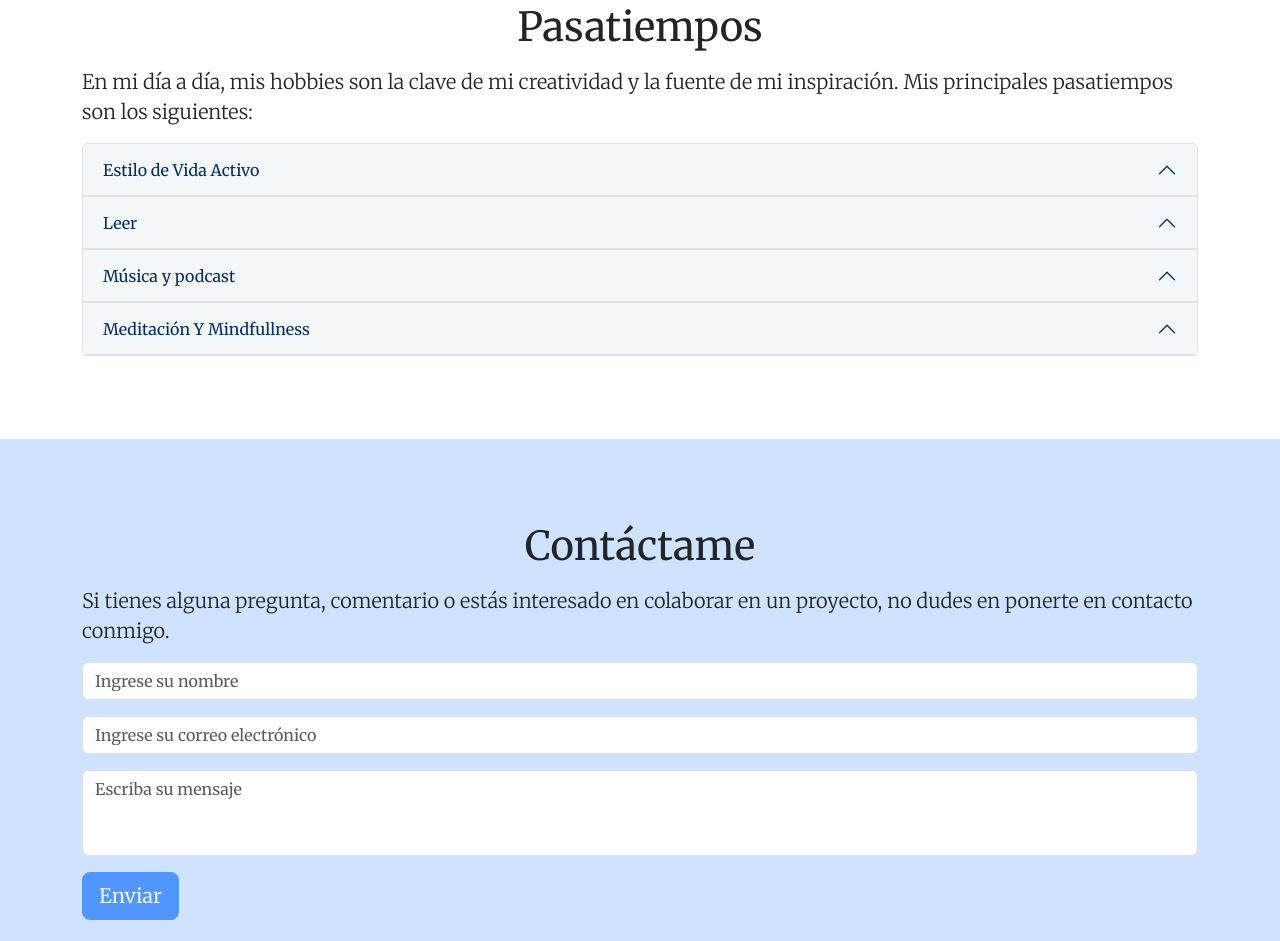
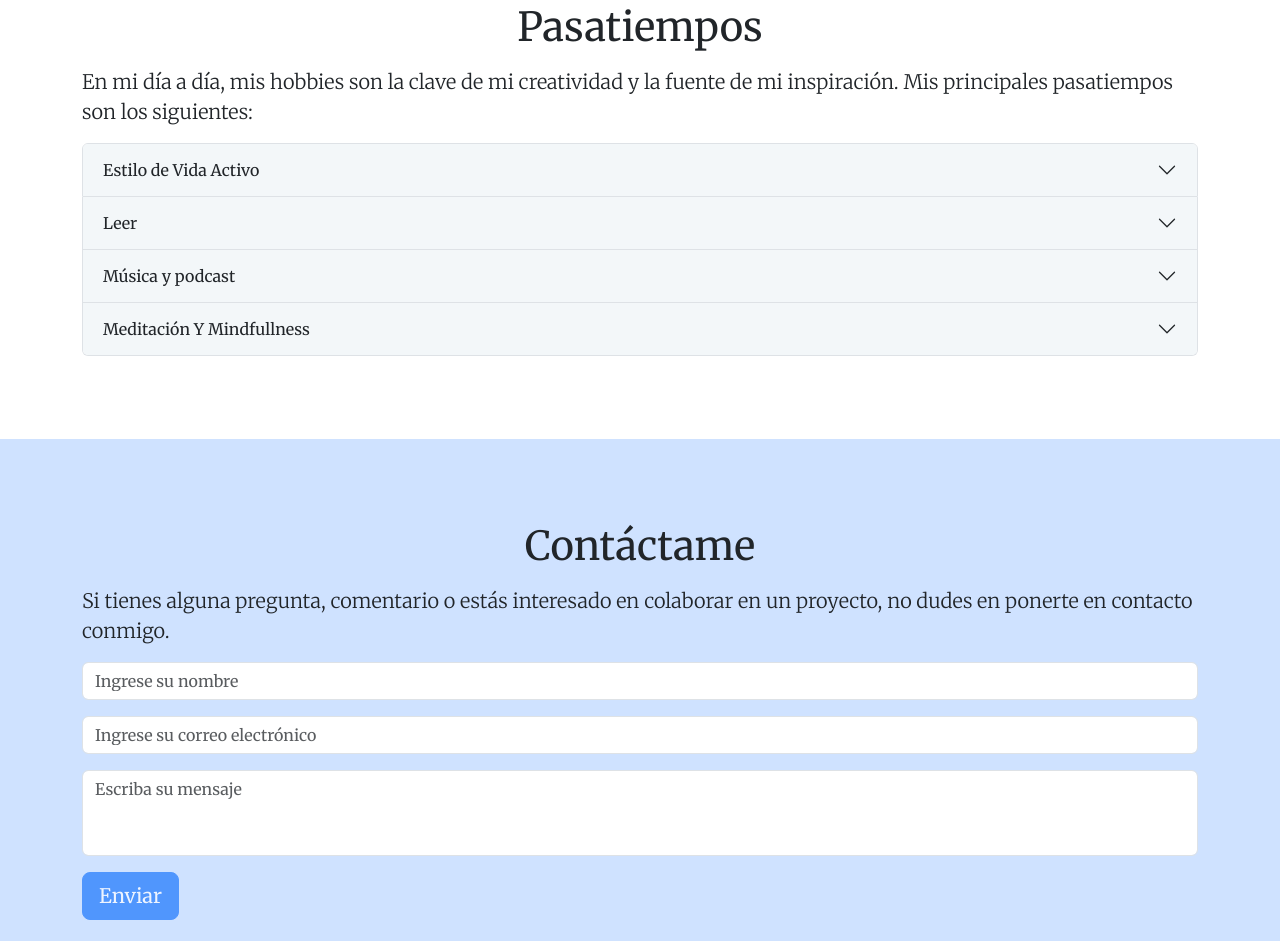
Before and after one commit to JusmeJr93/challenge-portafolio, a plain HTML site: page index.html in a window 1280 px wide. Shown: the part 3014-3955 px from the top of the page. Drawn offline with nearby package versions, Linux system fonts and the light colour scheme; a web font is replaced by a local one.

Commit message:
accordion collapsed

```diff
--- a/css/styles.css
+++ b/css/styles.css
@@ -68,7 +68,6 @@ body {
     color: #2c3e50;
 }
 
-section #inicio {}
 
 /* main */
 section {
--- a/index.html
+++ b/index.html
@@ -352,7 +352,7 @@
                 <div class="accordion col-xxl-10" id="hobbies">
                     <div class="accordion-item">
                         <h2 class="accordion-header" id="heading-1">
-                            <button type="button" class="accordion-button" data-bs-toggle="collapse"
+                            <button type="button" class="accordion-button  collapsed" data-bs-toggle="collapse"
                                 data-bs-target="#hobbie-1" aria-expanded="true" aria-controls="hobbie-1"> Estilo de Vida
                                 Activo
                             </button>
@@ -374,7 +374,7 @@
 
                     <div class="accordion-item">
                         <h2 class="accordion-header" id="heading-2">
-                            <button type="button" class="accordion-button" data-bs-toggle="collapse"
+                            <button type="button" class="accordion-button  collapsed" data-bs-toggle="collapse"
                                 data-bs-target="#hobbie-2" aria-expanded="true" aria-controls="hobbie-2"> Leer
                             </button>
                         </h2>
@@ -397,7 +397,7 @@
 
                     <div class="accordion-item">
                         <h2 class="accordion-header" id="heading-3">
-                            <button type="button" class="accordion-button" data-bs-toggle="collapse"
+                            <button type="button" class="accordion-button  collapsed" data-bs-toggle="collapse"
                                 data-bs-target="#hobbie-3" aria-expanded="true" aria-controls="hobbie-3"> Música y
                                 podcast
                             </button>
@@ -419,7 +419,7 @@
 
                     <div class="accordion-item">
                         <h2 class="accordion-header" id="heading-4">
-                            <button type="button" class="accordion-button" data-bs-toggle="collapse"
+                            <button type="button" class="accordion-button  collapsed" data-bs-toggle="collapse"
                                 data-bs-target="#hobbie-4" aria-expanded="true" aria-controls="hobbie-4"> Meditación Y
                                 Mindfullness
                             </button>
```
